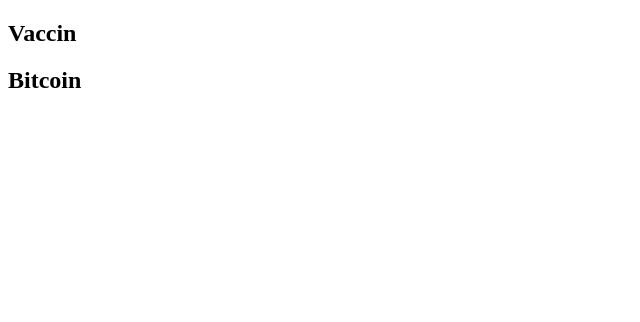
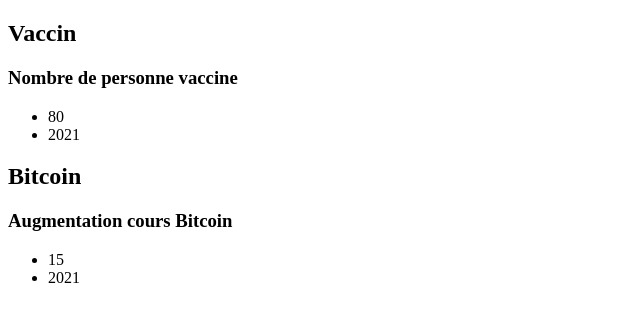
Before and after one commit to Floelea/evaluationAngular, an Angular app in the folder Evaluation/: page / in a window 1280 px wide. Shown: the top 322 px of the page, without its empty margins (0-640 px from the left). Built offline with nearby package versions, Linux system fonts and the light colour scheme.

Commit message:
Exercice 5

```diff
--- a/Evaluation/src/app/app.component.html
+++ b/Evaluation/src/app/app.component.html
@@ -1,2 +1,4 @@
 <h2>Vaccin</h2>
+<app-une-stat [uneStat]="vaccination"></app-une-stat>
 <h2>Bitcoin</h2>
+<app-une-stat [uneStat]="bitcoin"></app-une-stat>
--- a/Evaluation/src/app/app.module.ts
+++ b/Evaluation/src/app/app.module.ts
@@ -3,10 +3,12 @@
 
 import { AppRoutingModule } from './app-routing.module';
 import { AppComponent } from './app.component';
+import { UneStatComponent } from './une-stat/une-stat.component';
 
 @NgModule({
   declarations: [
-    AppComponent
+    AppComponent,
+    UneStatComponent
   ],
   imports: [
     BrowserModule,
--- /dev/null
+++ b/Evaluation/src/app/une-stat/une-stat.component.html
@@ -0,0 +1,5 @@
+<h3>{{ uneStat.nom }}</h3>
+<ul>
+  <li>{{ uneStat.annee }}</li>
+  <li>{{ uneStat.taux }}</li>
+</ul>
--- /dev/null
+++ b/Evaluation/src/app/une-stat/une-stat.component.ts
@@ -0,0 +1,14 @@
+import { Component, Input, OnInit } from '@angular/core';
+import { Statistique } from '../models/statistique';
+
+@Component({
+  selector: 'app-une-stat',
+  templateUrl: './une-stat.component.html',
+  styleUrls: ['./une-stat.component.css'],
+})
+export class UneStatComponent implements OnInit {
+  @Input() public uneStat!: Statistique;
+  constructor() {}
+
+  ngOnInit(): void {}
+}
```
Also changed, not shown: Evaluation/src/app/une-stat/une-stat.component.css (added), 1 other file (tests, documents, lock files or other folders).
